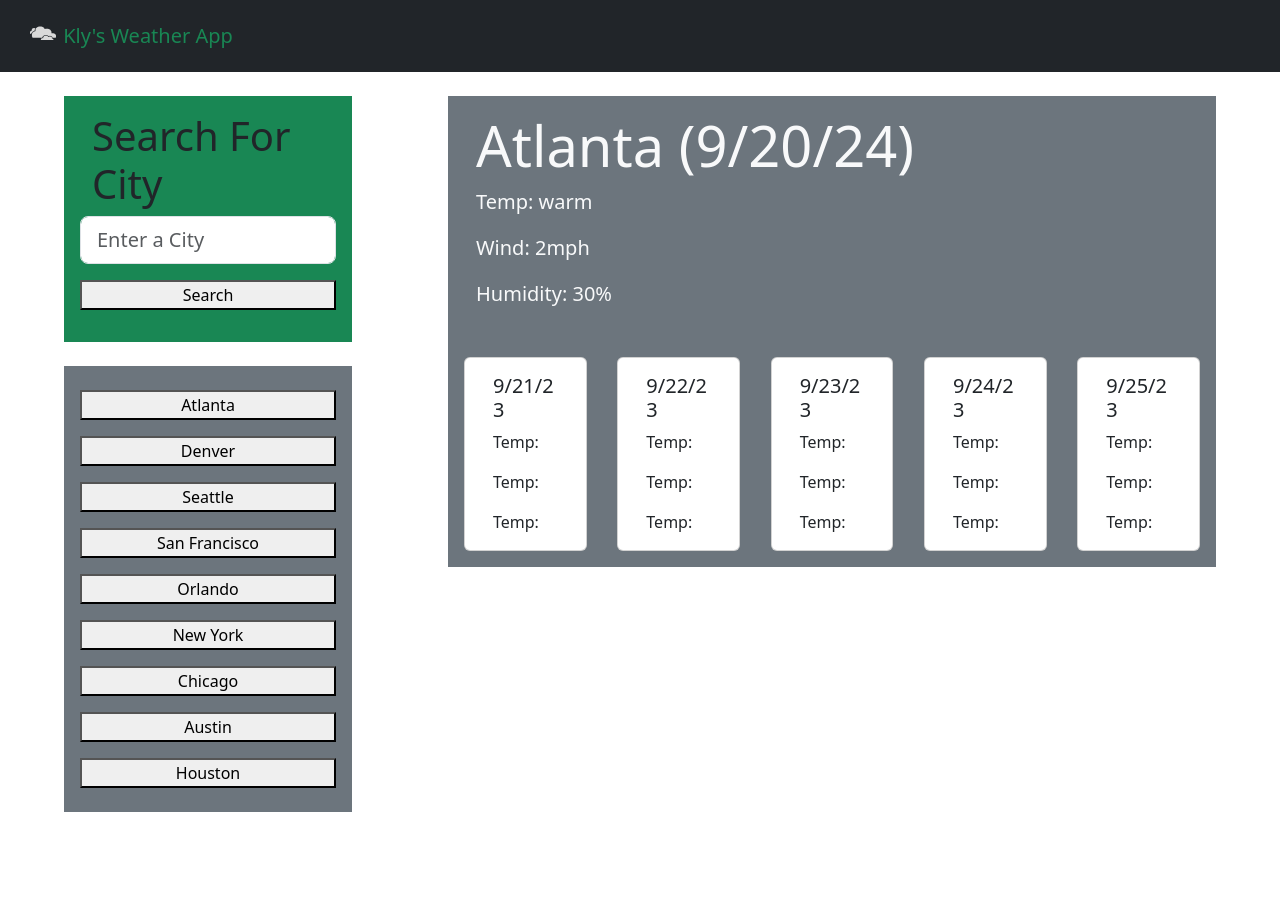
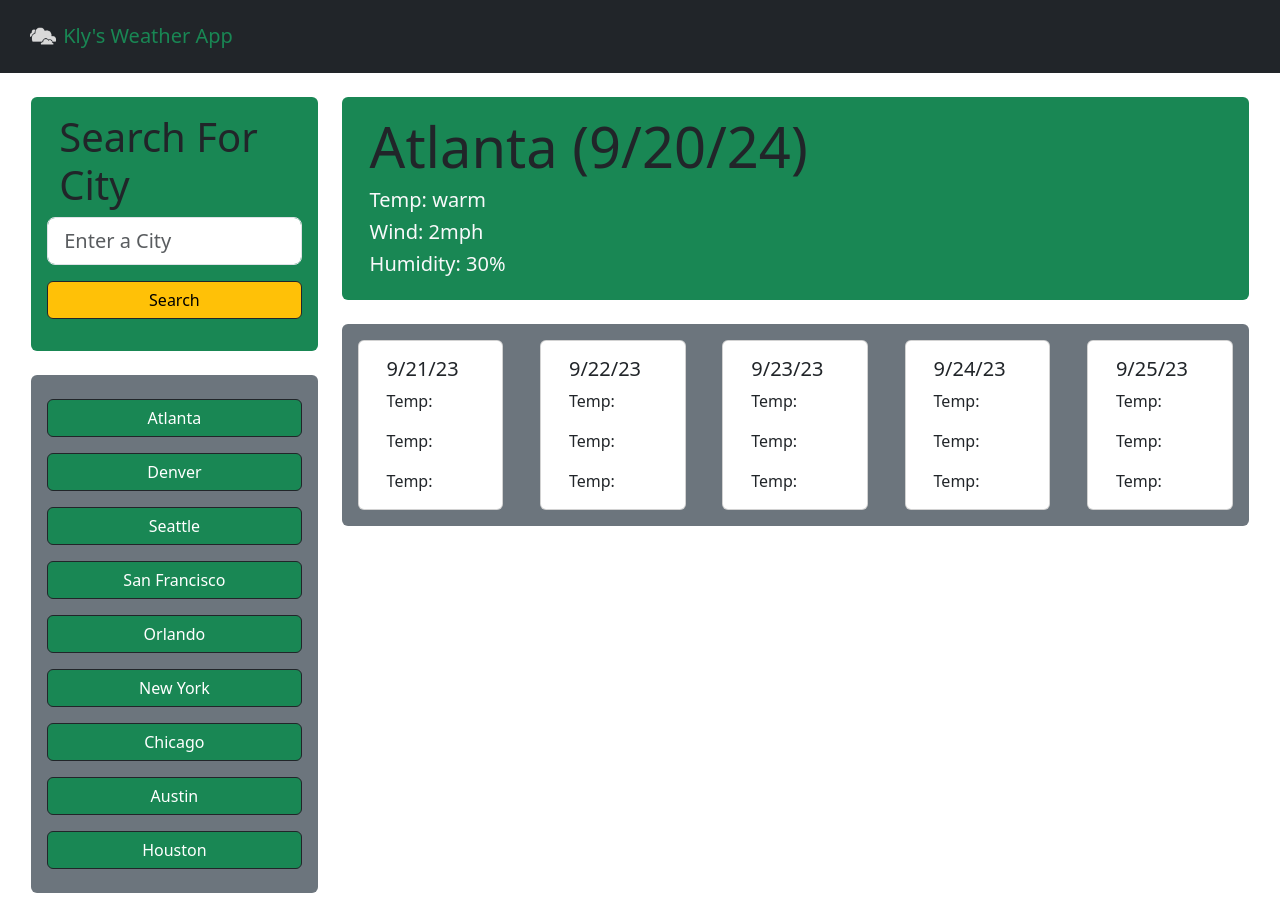
Before and after one commit to KlyDesign/Module6-WeatherApp, a plain HTML site: page index.html in a window 1280 px wide. Before the commit the page ends 812 px from the top, so only its background shows below. Drawn offline with nearby package versions, Linux system fonts and the light colour scheme.

Commit message:
Breaks and boarders my dude

```diff
--- a/index.html
+++ b/index.html
@@ -10,46 +10,45 @@
     <nav class="navbar bg-dark p-3">
         <div class="container-fluid">
           <a class="navbar-brand text-success" href="#">
-            <img src="./assets/img/sunny.png" alt="Logo" width="30" height="24" class="d-inline-block align-text-top">
+            <img src="./assets/img/sunny.png" alt="Logo" width="30" height="30" class="d-inline-block align-text-top">
             Kly's Weather App
           </a>
         </div>
       </nav>
     </br>
 
-    <container class="row mx-auto d-flex justify-content-between" style="width: 90%;">
+    <container class="row mx-auto d-flex justify-content-between gx-5"" style="width: 97%;">
       <div class="col-3">
-        <div class="row bg-success p-3">
+        <div class="row bg-success p-3 rounded">
           <h1>Search For City</h1>
           <input class="form-control form-control-lg" type="text" placeholder="Enter a City">
-          <button class="m-3 mx-auto"  style="width:100%">Search</button>
+          <button class="m-3 mx-auto btn btn-warning border border-dark"  style="width:100%">Search</button>
         </div>
       </br>
-        <div class="row bg-secondary p-3">
-          <button class="m-2 mx-auto"  style="width:100%">Atlanta</button>
-          <button class="m-2 mx-auto"  style="width:100%">Denver</button>
-          <button class="m-2 mx-auto"  style="width:100%">Seattle</button>
-          <button class="m-2 mx-auto"  style="width:100%">San Francisco</button>
-          <button class="m-2 mx-auto"  style="width:100%">Orlando</button>
-          <button class="m-2 mx-auto"  style="width:100%">New York</button>
-          <button class="m-2 mx-auto"  style="width:100%">Chicago</button>
-          <button class="m-2 mx-auto"  style="width:100%">Austin</button>
-          <button class="m-2 mx-auto"  style="width:100%">Houston</button>
+        <div class="row bg-secondary p-3 rounded">
+          <button class="m-2 mx-auto btn btn-success border border-dark"  style="width:100%">Atlanta</button>
+          <button class="m-2 mx-auto btn btn-success border border-dark"  style="width:100%">Denver</button>
+          <button class="m-2 mx-auto btn btn-success border border-dark"  style="width:100%">Seattle</button>
+          <button class="m-2 mx-auto btn btn-success border border-dark"  style="width:100%">San Francisco</button>
+          <button class="m-2 mx-auto btn btn-success border border-dark"  style="width:100%">Orlando</button>
+          <button class="m-2 mx-auto btn btn-success border border-dark"  style="width:100%">New York</button>
+          <button class="m-2 mx-auto btn btn-success border border-dark"  style="width:100%">Chicago</button>
+          <button class="m-2 mx-auto btn btn-success border border-dark"  style="width:100%">Austin</button>
+          <button class="m-2 mx-auto btn btn-success border border-dark" style="width:100%">Houston</button>
         </div>
+      </br>
       </div>
-
-      <div class="col-1"></div>
-
-      <div class="col-8">
-        <div class="row bg-secondary jumbotron jumbotron-fluid p-3 text-light">
+      <div class="col-9">
+        <div class="row bg-success jumbotron jumbotron-fluid p-3 rounded">
           <div class="container">
-            <h1 class="display-4">Atlanta (9/20/24)</h1>
-            <p class="lead">Temp: warm</p>
-            <p class="lead">Wind: 2mph</p>
-            <p class="lead">Humidity: 30%</p>
+            <h1 class="display-4 text-dark">Atlanta (9/20/24)</h1>
+            <h2 class="lead text-light">Temp: warm</h2>
+            <h2 class="lead text-light">Wind: 2mph</h2>
+            <h2 class="lead text-light">Humidity: 30%</h2>
           </div>
         </div>
-        <div class="row bg-secondary d-flex justify-content-between p-3">
+      </br>
+        <div class="row bg-secondary d-flex justify-content-between p-3 rounded">
           <div class="card col-2">
             <div class="card-body">
               <h5 class="card-title">9/21/23</h5>
```
